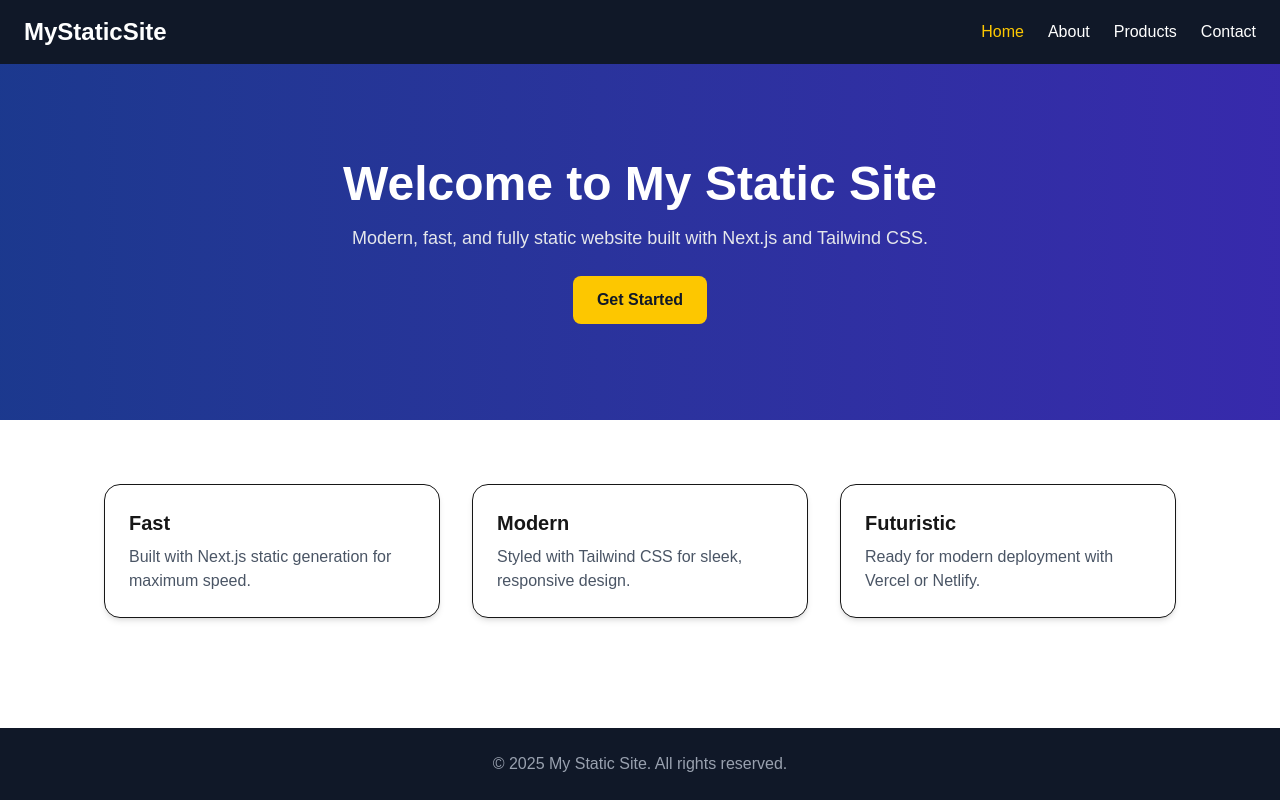
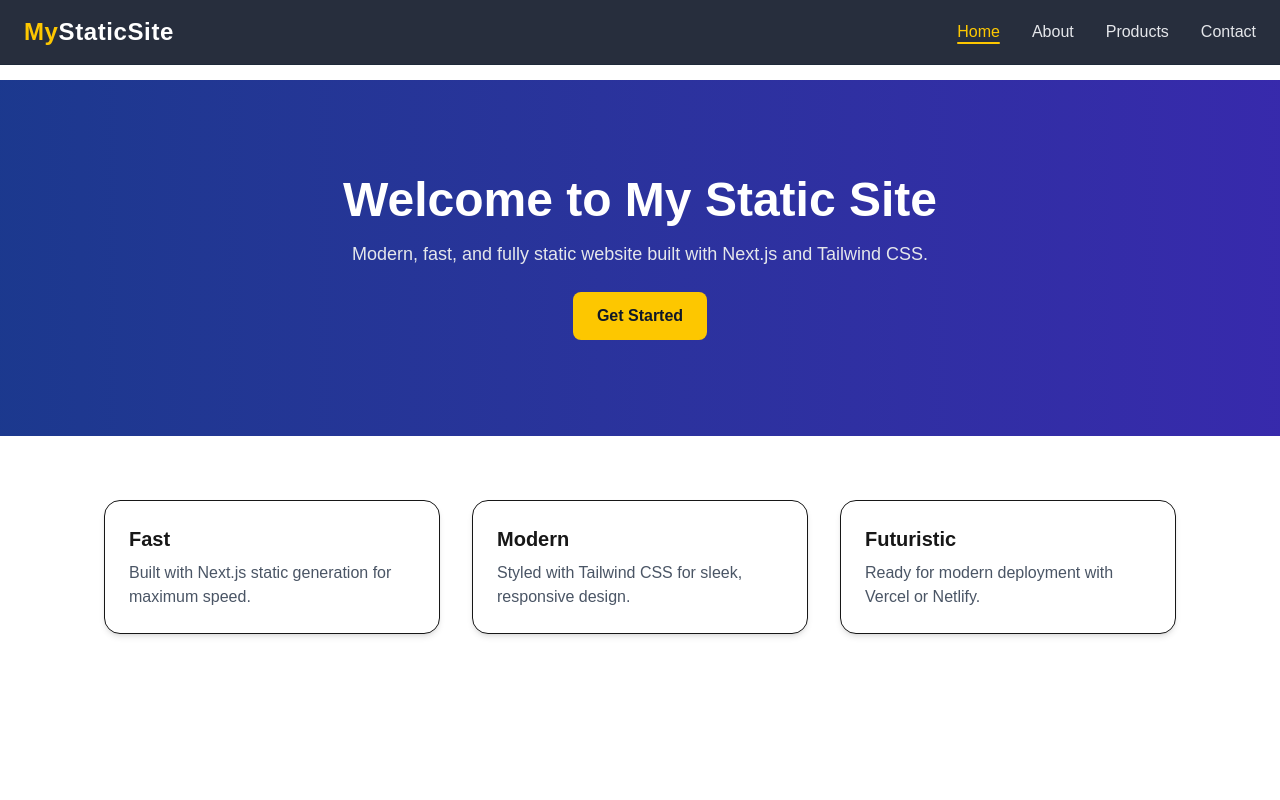
Before and after one commit to Spectra4/my-static-site, a Next.js app: page / in a window 1280 px wide. Built offline with nearby package versions, Linux system fonts and the light colour scheme.

Commit message:
setup pages components

```diff
--- a/app/layout.tsx
+++ b/app/layout.tsx
@@ -1,19 +1,12 @@
+import Navbar from "@/components/Navbar";
 import "./globals.css";
-import Navbar from "@/components/Navbar";
-import Footer from "@/components/Footer";
-
-export const metadata = {
-  title: "My Static Site",
-  description: "A fast modern static website built with Next.js + TailwindCSS",
-};
 
 export default function RootLayout({ children }: { children: React.ReactNode }) {
   return (
     <html lang="en">
-      <body className="bg-white text-gray-900 flex flex-col min-h-screen">
+      <body className="bg-gray-50 text-gray-900">
         <Navbar />
-        <main className="flex-grow">{children}</main>
-        <Footer />
+        <main className="pt-20">{children}</main>
       </body>
     </html>
   );
--- a/components/HeroSection.tsx
+++ b/components/HeroSection.tsx
@@ -1,6 +1,6 @@
 export default function HeroSection() {
   return (
-    <section className="flex flex-col items-center justify-center text-center py-24 bg-gradient-to-r from-blue-900 to-indigo-800 text-white">
+    <section className="flex flex-col items-center justify-center text-center py-24 bg-linear-to-r from-blue-900 to-indigo-800 text-white">
       <h1 className="text-5xl font-extrabold mb-4">Welcome to My Static Site</h1>
       <p className="text-lg text-gray-200 max-w-xl">
         Modern, fast, and fully static website built with Next.js and Tailwind CSS.
--- a/components/Navbar.tsx
+++ b/components/Navbar.tsx
@@ -1,10 +1,13 @@
 "use client";
 
+import { useState } from "react";
 import Link from "next/link";
 import { usePathname } from "next/navigation";
+import { Menu, X } from "lucide-react"; // modern icon set (built into Next.js + Tailwind setups)
 
 export default function Navbar() {
   const pathname = usePathname();
+  const [menuOpen, setMenuOpen] = useState(false);
 
   const navLinks = [
     { name: "Home", href: "/" },
@@ -14,24 +17,62 @@ export default function Navbar() {
   ];
 
   return (
-    <nav className="bg-gray-900 text-white py-4 shadow-md">
-      <div className="container mx-auto flex justify-between items-center px-6">
-        <h1 className="text-2xl font-bold">MyStaticSite</h1>
-        <ul className="flex gap-6">
+    <header className="fixed top-0 left-0 w-full z-50 bg-gray-900/90 backdrop-blur-md border-b border-gray-800">
+      <nav className="max-w-7xl mx-auto px-6 py-4 flex justify-between items-center">
+        {/* Logo */}
+        <Link href="/" className="text-2xl font-bold text-white tracking-wide">
+          <span className="text-yellow-400">My</span>StaticSite
+        </Link>
+
+        {/* Desktop Menu */}
+        <ul className="hidden md:flex items-center gap-8 text-gray-200 text-[16px]">
           {navLinks.map((link) => (
             <li key={link.href}>
               <Link
                 href={link.href}
-                className={`hover:text-gray-300 ${
+                className={`relative transition-colors duration-300 hover:text-yellow-400 ${
                   pathname === link.href ? "text-yellow-400" : ""
                 }`}
               >
                 {link.name}
+                {pathname === link.href && (
+                  <span className="absolute left-0 -bottom-1 w-full h-[2px] bg-yellow-400 rounded-full"></span>
+                )}
               </Link>
             </li>
           ))}
         </ul>
-      </div>
-    </nav>
+
+        {/* Mobile Menu Button */}
+        <button
+          onClick={() => setMenuOpen(!menuOpen)}
+          className="md:hidden text-white"
+          aria-label="Toggle menu"
+        >
+          {menuOpen ? <X size={28} /> : <Menu size={28} />}
+        </button>
+      </nav>
+
+      {/* Mobile Menu */}
+      {menuOpen && (
+        <div className="md:hidden bg-gray-900 border-t border-gray-800">
+          <ul className="flex flex-col items-center py-4 space-y-4 text-gray-200">
+            {navLinks.map((link) => (
+              <li key={link.href}>
+                <Link
+                  href={link.href}
+                  onClick={() => setMenuOpen(false)}
+                  className={`block px-4 py-2 text-lg hover:text-yellow-400 ${
+                    pathname === link.href ? "text-yellow-400" : ""
+                  }`}
+                >
+                  {link.name}
+                </Link>
+              </li>
+            ))}
+          </ul>
+        </div>
+      )}
+    </header>
   );
 }
```
Also changed, not shown: package.json (+7 -6 lines), 1 other file (tests, documents, lock files or other folders).
